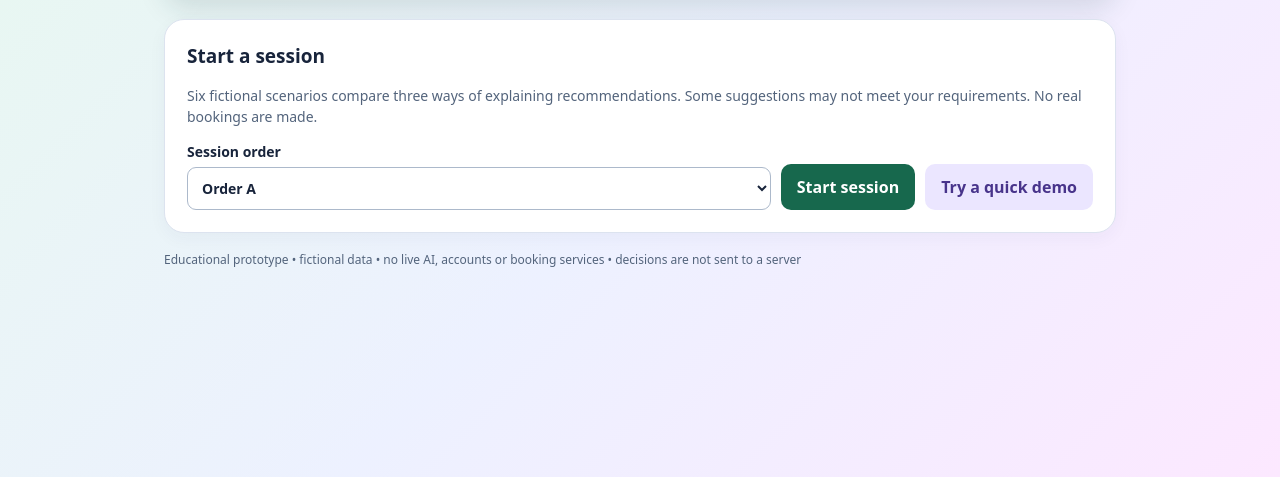
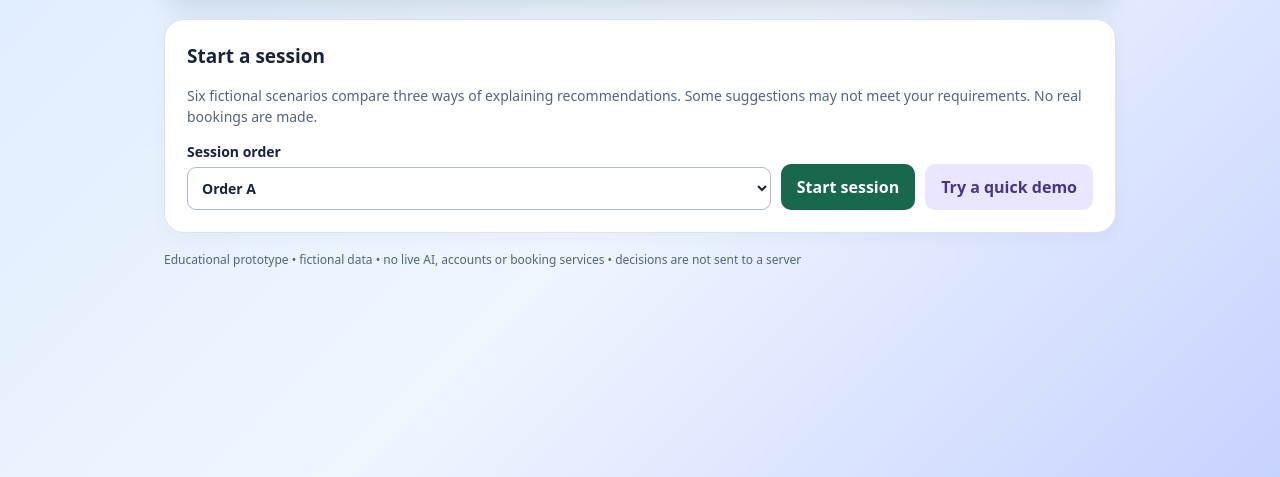
Before and after one commit to alpsozu/courtcheck, a plain HTML site: page index.html in a window 1280 px wide. Shown: the part 323-800 px from the top of the page. Drawn offline with Linux system fonts and the light colour scheme.

Commit message:
blue colour update afte ruser feedback

```diff
--- a/index.html
+++ b/index.html
@@ -15,7 +15,7 @@ body {
     margin: 0;
     font: 16px/1.5 system-ui, sans-serif;
     color: #18243b;
-    background: linear-gradient(135deg, #e6f9ed, #edf1ff 55%, #fce8ff);
+    background: linear-gradient(135deg, #dbeafe, #eff6ff 55%, #c7d2fe);
     min-height: 100vh;
 }
 
```
